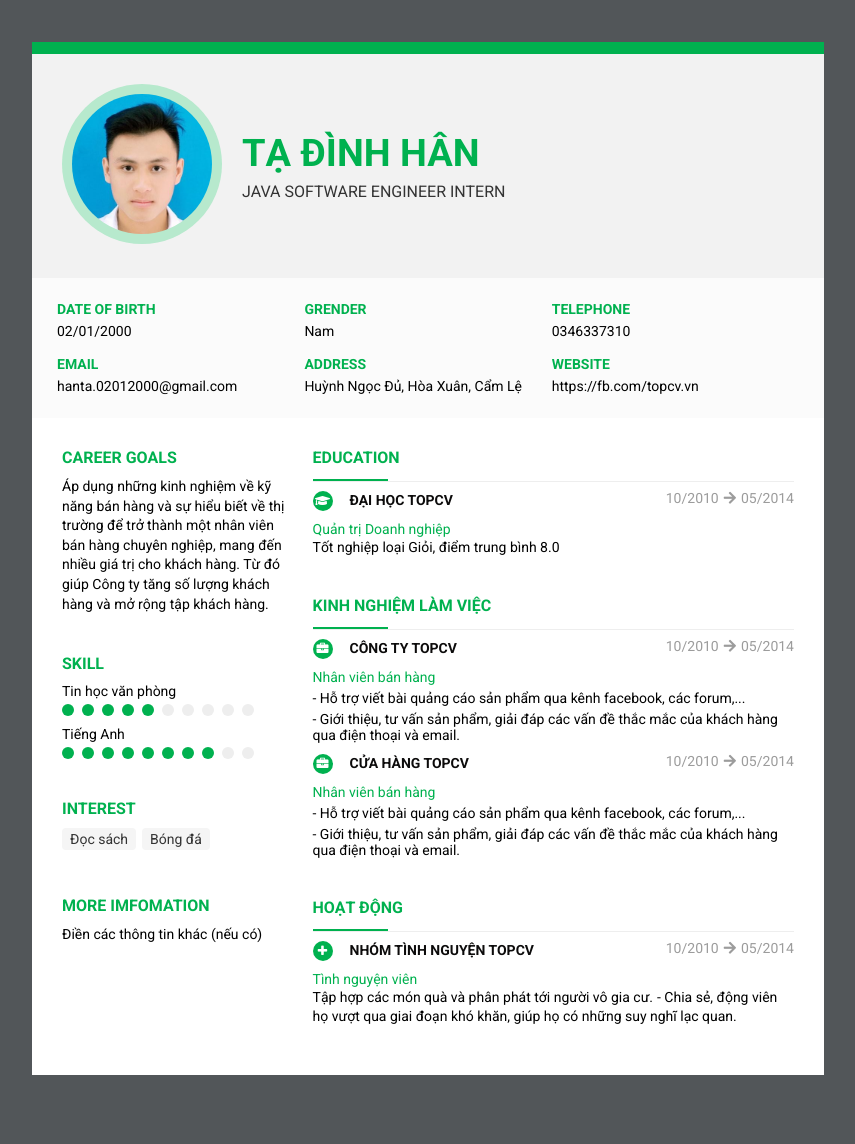
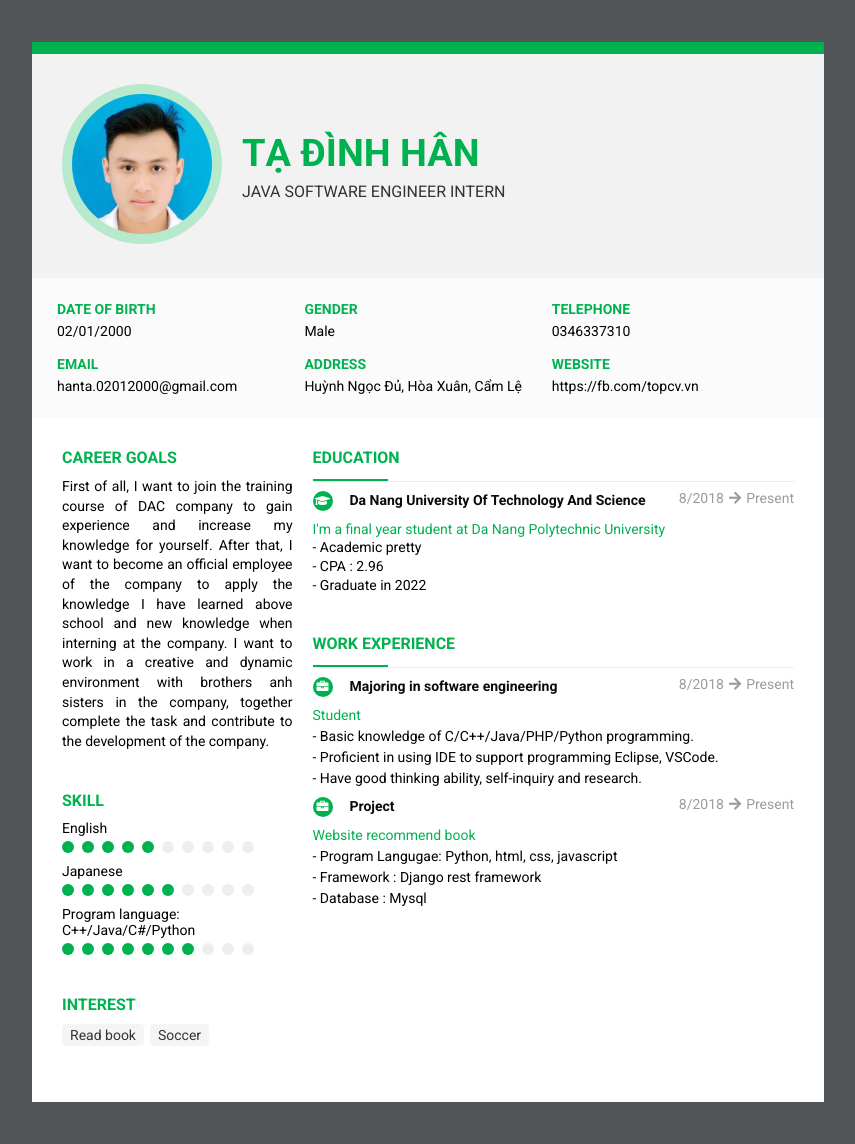
Before and after one commit to TDH0201/CV-html-css, a PHP site: page / in a window 1280 px wide. Shown: the whole page, without its empty margins (212-1067 px from the left). Before the commit the page ends 1075 px from the top, so only its background shows below. Run offline with PHP 8.4, Linux system fonts and the light colour scheme; some libraries are stand-ins or nearby versions.

Commit message:
add file html/css of cv

```diff
--- a/index.html
+++ b/index.html
@@ -37,8 +37,8 @@
                     <span class="profile-des">02/01/2000</span>
                </div>
                <div class="contatc-item">
-                <div class="contact-item-label">grender</div>
-                 <span class="profile-des">Nam</span>
+                <div class="contact-item-label">Gender</div>
+                 <span class="profile-des">Male</span>
             </div>
             <div class="contatc-item">
                 <div class="contact-item-label">TELEPHONE</div>
@@ -67,8 +67,10 @@
                     </div>
                     <div class="des-block-body">
                         <div class="des-block-obj">
-                            Áp dụng những kinh nghiệm về kỹ năng bán hàng và sự hiểu biết về thị trường để trở thành một nhân viên bán hàng chuyên nghiệp,
-                            mang đến nhiều giá trị cho khách hàng. Từ đó giúp Công ty tăng số lượng khách hàng và mở rộng tập khách hàng.
+                            First of all, I want to join the training course of DAC company to gain experience and increase my knowledge
+                            for yourself. After that, I want to become an official employee of the company to apply the knowledge I have learned above
+                            school and new knowledge when interning at the company. I want to work in a creative and dynamic environment with brothers anh
+                            sisters in the company, together complete the task and contribute to the development of the company.
                         </div>
                     </div>
 
@@ -79,7 +81,7 @@
                     </div>
                     <div class="row">
                         <div class="des-block-body">
-                            <div class="skill-title">Tin học văn phòng</div>
+                            <div class="skill-title">English</div>
                             <div class="skill-rate">
                                 <span class="skill-rate-cell rate"></span>
                                 <span class="skill-rate-cell rate"></span>
@@ -93,25 +95,42 @@
                                 <span class="skill-rate-cell not-rate"></span>
 
                             </div>
+
+
                          </div>
                     </div>
                     <div class="row">
-                        <div class="des-block-body">
-                            <div class="skill-title">Tiếng Anh</div>
+                        <div class="skill-title">Japanese</div>
+                        <div class="skill-rate">
+                            <span class="skill-rate-cell rate"></span>
+                            <span class="skill-rate-cell rate"></span>
+                            <span class="skill-rate-cell rate"></span>
+                            <span class="skill-rate-cell rate"></span>
+                            <span class="skill-rate-cell rate"></span>
+                            <span class=" skill-rate-cell rate"></span>
+                            <span class="skill-rate-cell not-rate"></span>
+                            <span class="skill-rate-cell not-rate"></span>
+                            <span class="skill-rate-cell not-rate"></span>
+                            <span class="skill-rate-cell not-rate"></span>
+
+                        </div>
+                    </div>
+
+                    <div class="row">
+                        <div class="skill-title">Program language: C++/Java/C#/Python</div>
                             <div class="skill-rate">
                                 <span class="skill-rate-cell rate"></span>
                                 <span class="skill-rate-cell rate"></span>
                                 <span class="skill-rate-cell rate"></span>
                                 <span class="skill-rate-cell rate"></span>
                                 <span class="skill-rate-cell rate"></span>
+                                <span class=" skill-rate-cell rate"></span>
                                 <span class="skill-rate-cell rate"></span>
-                                <span class="skill-rate-cell rate"></span>
-                                <span class="skill-rate-cell rate"></span>
+                                <span class="skill-rate-cell not-rate"></span>
                                 <span class="skill-rate-cell not-rate"></span>
                                 <span class="skill-rate-cell not-rate"></span>
 
                             </div>
-                         </div>
                     </div>
 
                 </div>
@@ -120,12 +139,12 @@
                         <span class="des-block-title">INTEREST</span>
                     </div>
                     <div class="des-block-body-interest">
-                        <div class="interest-item">Đọc sách</div>
-                        <div class="interest-item">Bóng đá</div>
+                        <div class="interest-item">Read book</div>
+                        <div class="interest-item">Soccer</div>
                     </div>
 
                 </div>
-                <div class="des-block">
+                <!-- <div class="des-block">
                     <div class="des-block-header">
                         <span class="des-block-title">MORE IMFOMATION</span>
                     </div>
@@ -135,7 +154,7 @@
                         </div>
                     </div>
 
-                </div>
+                </div> -->
 
             </div>
             <div class="group-right">
@@ -149,19 +168,21 @@
 
 
                         <i class='fas fa-graduation-cap icon-education'></i>
-                        <span class="education-title">ĐẠI HỌC TOPCV</span>
-                        <div class="education-time">10/2010<i class='fas fa-arrow-right icon-arow-r'></i>05/2014</div>
+                        <span class="education-title">Da Nang University Of Technology And Science</span>
+                        <div class="education-time">8/2018<i class='fas fa-arrow-right icon-arow-r'></i>Present</div>
                     </div>
                    <div>
-                       <div class="education-title-des">Quản trị Doanh nghiệp</div>
+                       <div class="education-title-des">I'm a final year student at Da Nang Polytechnic University</div>
 
-                       <span class="education-content">Tốt nghiệp loại Giỏi, điểm trung bình 8.0</span>
+                       <span class="education-content"> - Academic pretty</span><br>
+                       <span class="education-content"> - CPA : 2.96</span><br>
+                       <span class="education-content"> - Graduate in 2022 </span>
                     </div>
                 </div>
 
                 <div class="education-block">
                     <div class="wrap-line">
-                        <div class="education-block-title">KINH NGHIỆM LÀM VIỆC</div>
+                        <div class="education-block-title">WORK EXPERIENCE</div>
                         <div class="line"></div>
                     </div>
 
@@ -169,42 +190,48 @@
 
                             <i class='fa fa-briefcase icon-education'></i>
 
-                        <span class="education-title">CÔNG TY TOPCV</span>
-                        <div class="education-time">10/2010<i class='fas fa-arrow-right icon-arow-r'></i>05/2014</div>
+                        <span class="education-title">Majoring in software engineering</span>
+                        <div class="education-time">8/2018<i class='fas fa-arrow-right icon-arow-r'></i>Present</div>
                     </div>
                    <div>
-                       <div class="education-title-des">Nhân viên bán hàng</div>
+                       <div class="education-title-des">Student</div>
 
                        <div class="education-content">
-                        - Hỗ trợ viết bài quảng cáo sản phẩm qua kênh facebook, các forum,...
+                        - Basic knowledge of C/C++/Java/PHP/Python programming.
 
                        </div>
                        <div class="education-content">
-                       - Giới thiệu, tư vấn sản phẩm, giải đáp các vấn đề thắc mắc của khách hàng qua điện thoại và email.
+                       - Proficient in using IDE to support programming Eclipse, VSCode.
                        </div>
+                       <div class="education-content">
+                        - Have good thinking ability, self-inquiry and research.
+                        </div>
                     </div>
 
                     <div class="education-wrap" style="margin-top: 10px;">
 
                         <i class='fa fa-briefcase icon-education'></i>
 
-                    <span class="education-title" >CỬA HÀNG TOPCV</span>
-                    <div class="education-time">10/2010<i class='fas fa-arrow-right icon-arow-r'></i>05/2014</div>
+                    <span class="education-title" >Project</span>
+                    <div class="education-time">8/2018<i class='fas fa-arrow-right icon-arow-r'></i>Present</div>
                 </div>
                <div>
-                   <div class="education-title-des">Nhân viên bán hàng</div>
+                   <div class="education-title-des">Website recommend book</div>
 
                    <div class="education-content">
-                    - Hỗ trợ viết bài quảng cáo sản phẩm qua kênh facebook, các forum,...
+                    - Program Langugae: Python, html, css, javascript
 
                    </div>
                    <div class="education-content">
-                   - Giới thiệu, tư vấn sản phẩm, giải đáp các vấn đề thắc mắc của khách hàng qua điện thoại và email.
+                   - Framework : Django rest framework
                    </div>
+                   <div class="education-content">
+                    - Database : Mysql
+                    </div>
                 </div>
                 </div>
 
-                <div class="education-block">
+                <!-- <div class="education-block">
                     <div class="wrap-line">
                         <div class="education-block-title">HOẠT ĐỘNG</div>
                         <div class="line"></div>
@@ -223,7 +250,7 @@
                        <span class="education-content">Tập hợp các món quà và phân phát tới người vô gia cư.</span>
                        <span class="education-content">- Chia sẻ, động viên họ vượt qua giai đoạn khó khăn, giúp họ có những suy nghĩ lạc quan.</span>
                     </div>
-                </div>
+                </div> -->
             </div>
         </div>
     </div>
--- a/style.css
+++ b/style.css
@@ -131,6 +131,8 @@
     font-size: 14px;
     line-height: 1.4em;
     margin-top: 10px;
+    text-justify: inter-word;
+    text-align: justify;
 }
 .description .des-block-header{
     margin-bottom: 10px;
```
